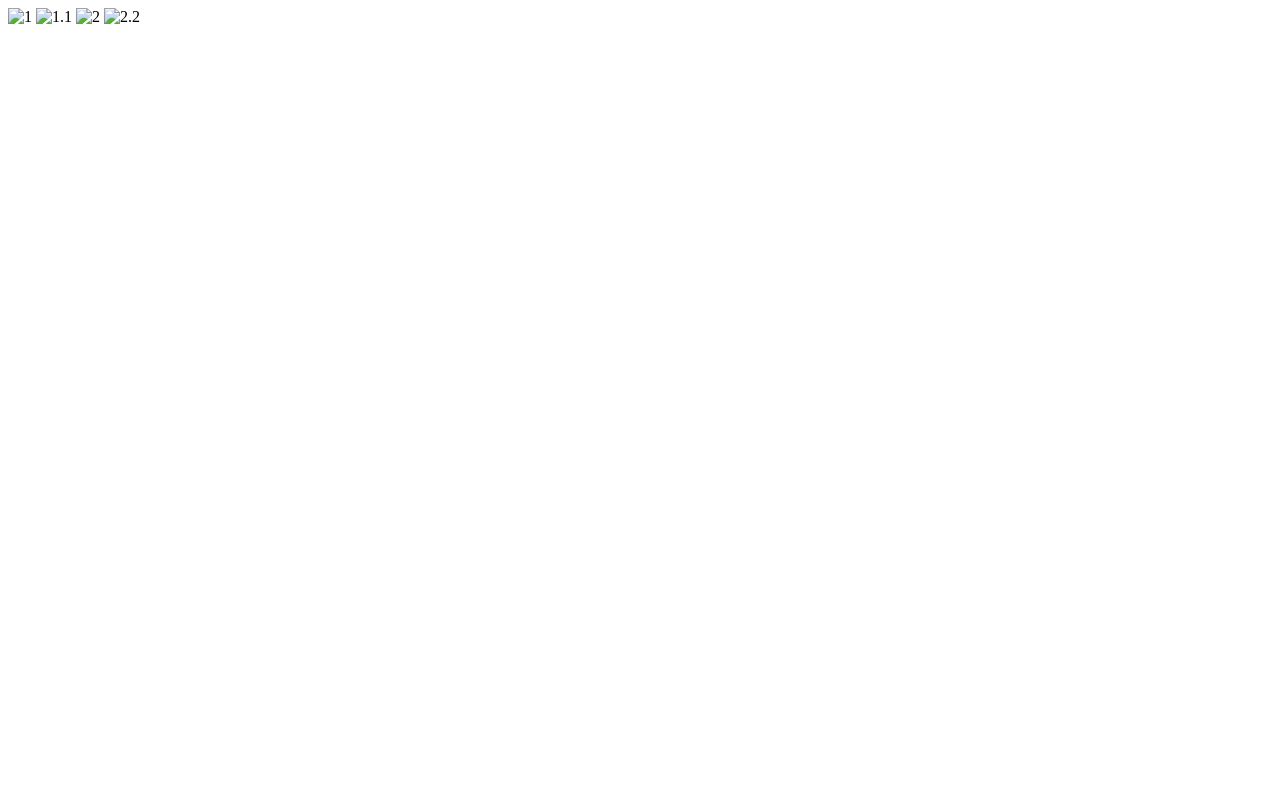
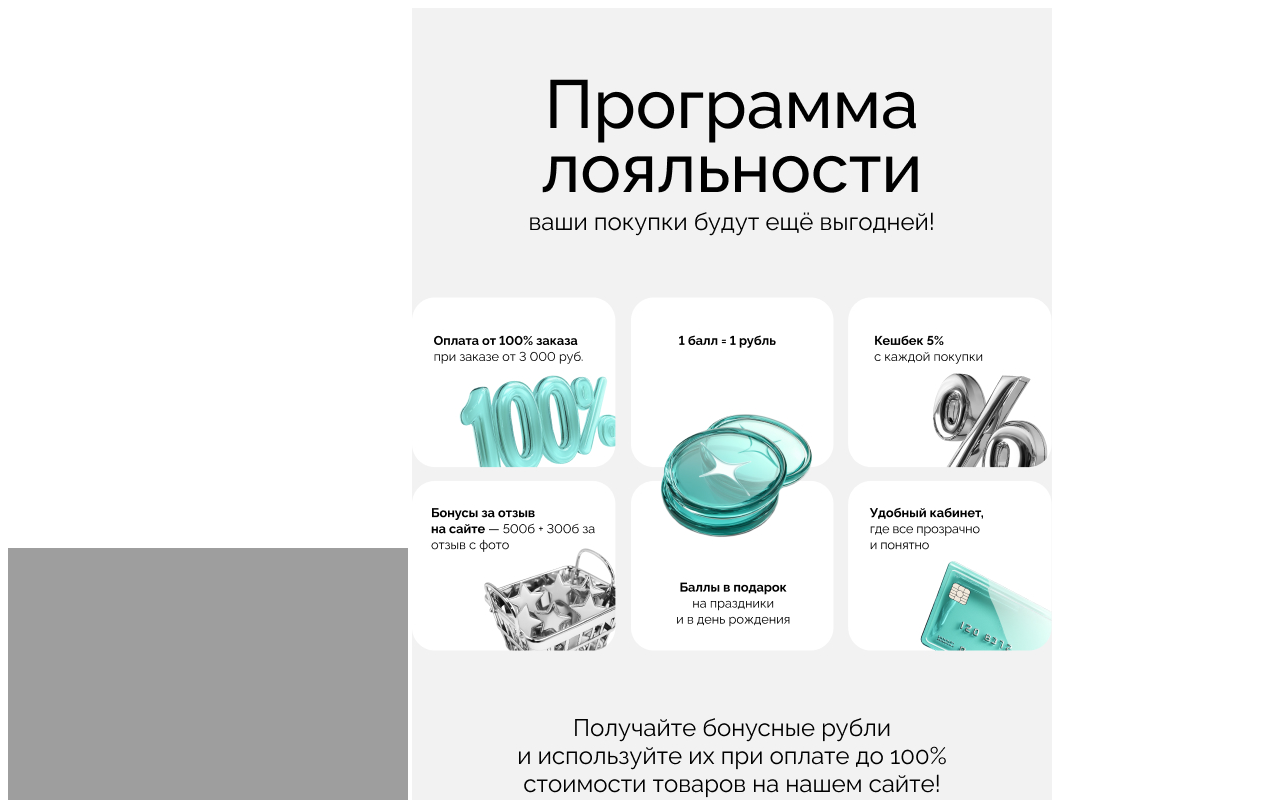
Before and after one commit to ITVBRAND/Magic, a plain HTML site: page index.html in a window 1280 px wide. Shown: the top 800 px of the page. Drawn offline with Linux system fonts and the light colour scheme; the site is published under a folder, as on GitHub Pages, so addresses that start at the root find nothing.

Commit message:
Update index.html

```diff
--- a/index.html
+++ b/index.html
@@ -6,9 +6,9 @@
     <title>Document</title>
 </head>
 <body>
-    <img src="/1.jpg" alt="1">
-    <img src="/1.1.jpg" alt="1.1">
-    <img src="/2.jpg" alt="2">
-    <img src="/2.2.jpg" alt="2.2">
+    <img src="./1.jpg" alt="1">
+    <img src="./1.1.jpg" alt="1.1">
+    <img src="./2.jpg" alt="2">
+    <img src="./2.2.jpg" alt="2.2">
 </body>
 </html>
```
